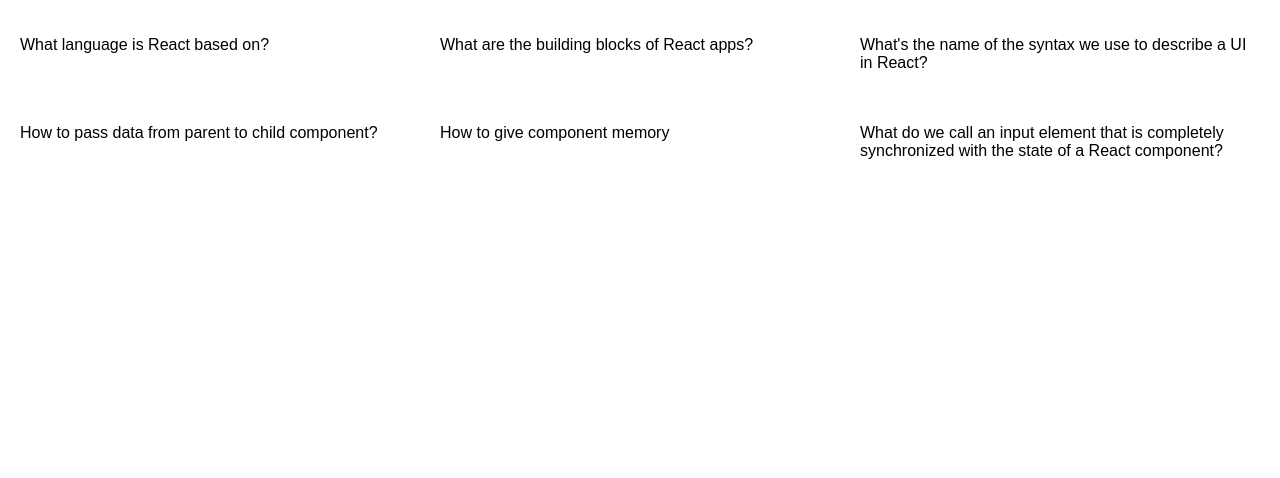
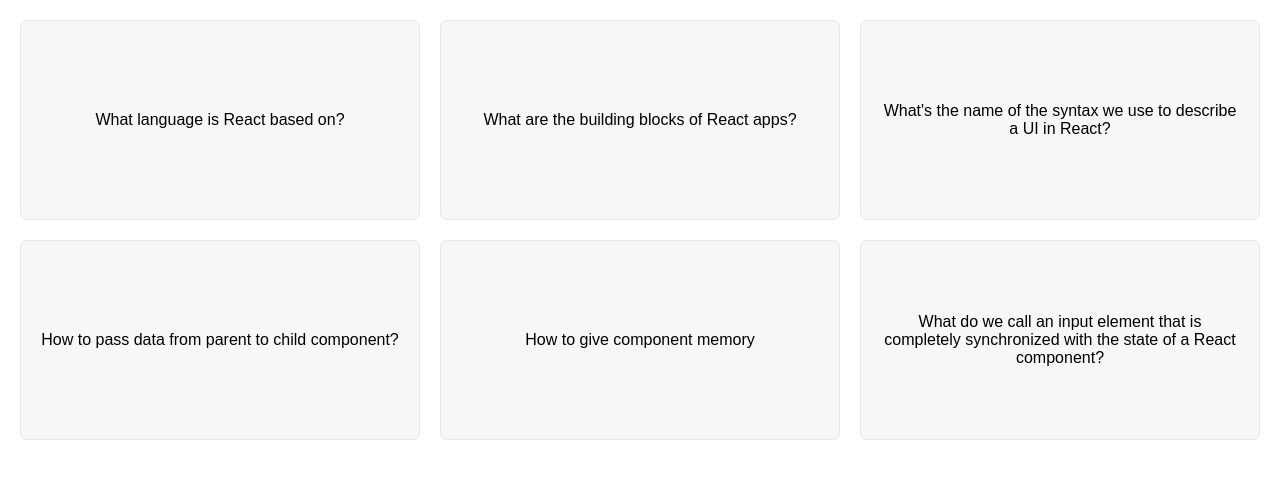
Before and after one commit to omoladeajala/flashcard, a React (Create React App) app: page / in a window 1280 px wide. Shown: the top 478 px of the page. Built offline with nearby package versions, Linux system fonts and the light colour scheme.

Commit message:
Fix FlashCard component to toggle selection state and update class names for styling

```diff
--- a/src/App.css
+++ b/src/App.css
@@ -15,18 +15,18 @@ body {
 .card {
   border: 1px solid #e7e7e7;
   background-color: #f7f7f7;
-/* background-color: #d33; */
+  /* background-color: #d33; */
   border-radius: 7px;
   aspect-ratio: 2/1;
   display: flex;
   align-items: center;
-  justify-content: center;;
-  text-align: center;;
-  padding:20px; ;
-  cursor:pointer;
+  justify-content: center;
+  text-align: center;
+  padding: 20px;
+  cursor: pointer;
 }
 
-div-selected {
+.selected {
   border: 1px solid #e03131;
   background-color: #e03131;
 }
--- a/src/App.js
+++ b/src/App.js
@@ -47,17 +47,20 @@ const questions = [
 function FlashCard({ questions }) {
   const [selectedId, setSelectedId] = useState(null);
 
-  function handleClick(id){
-  setSelectedId(id);
-};
+  function handleClick(id) {
+    setSelectedId(id !== selectedId ? id : null);
+  }
 
   return (
     <div className="flashcards">
       {questions.map((question) => (
         <div
-        key={question.id}
-        onClick={() => handleClick(question.id)}
-          className={question.id === selectedId ? "selected" : ""}>
+          key={question.id}
+          onClick={() => handleClick(question.id)}
+          className={
+            "card" + (question.id === selectedId ? " selected" : "")
+          }
+        >
           <p>{question.id === selectedId ? question.answer : question.question}</p>
         </div>
       ))}
```
